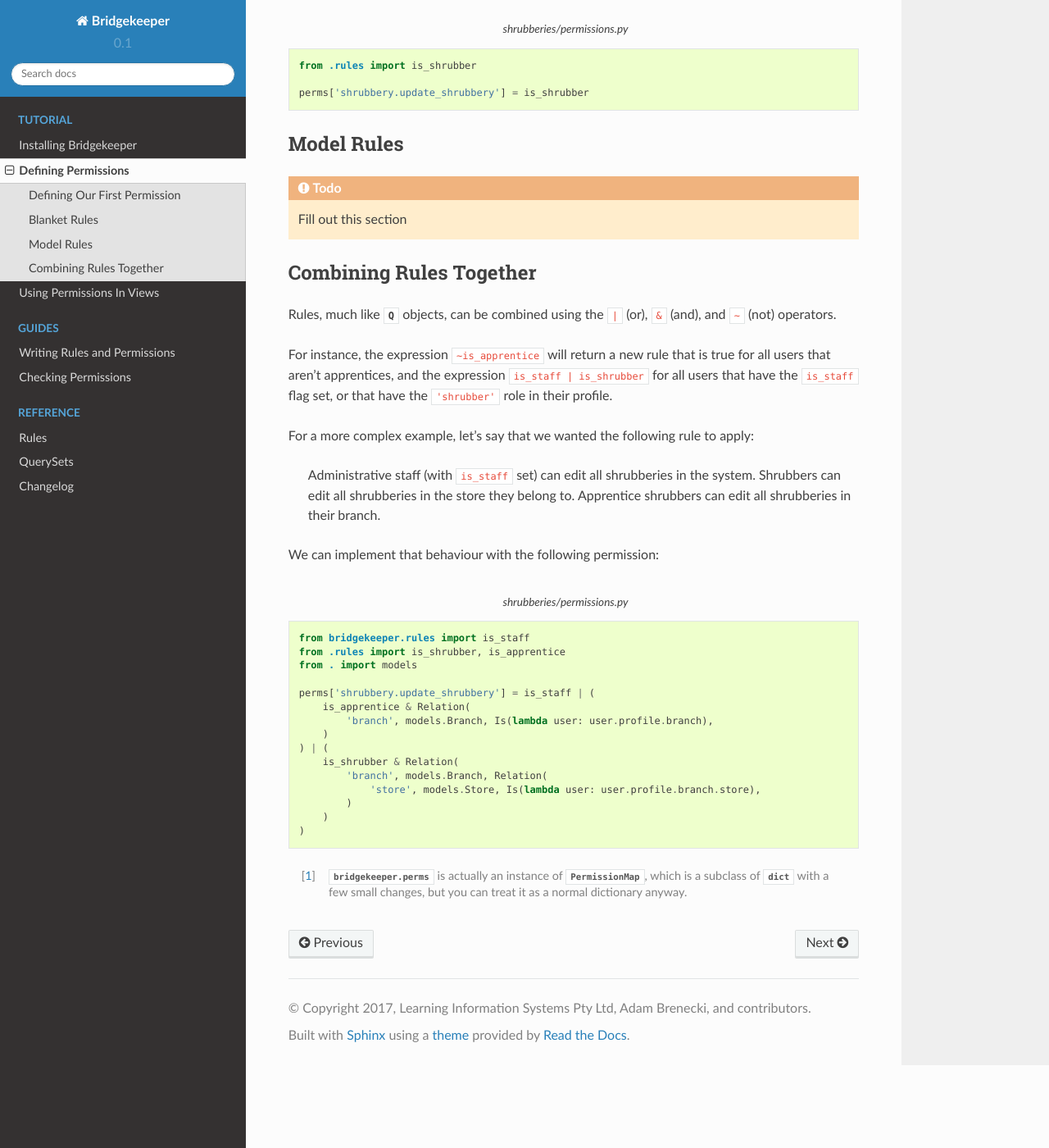
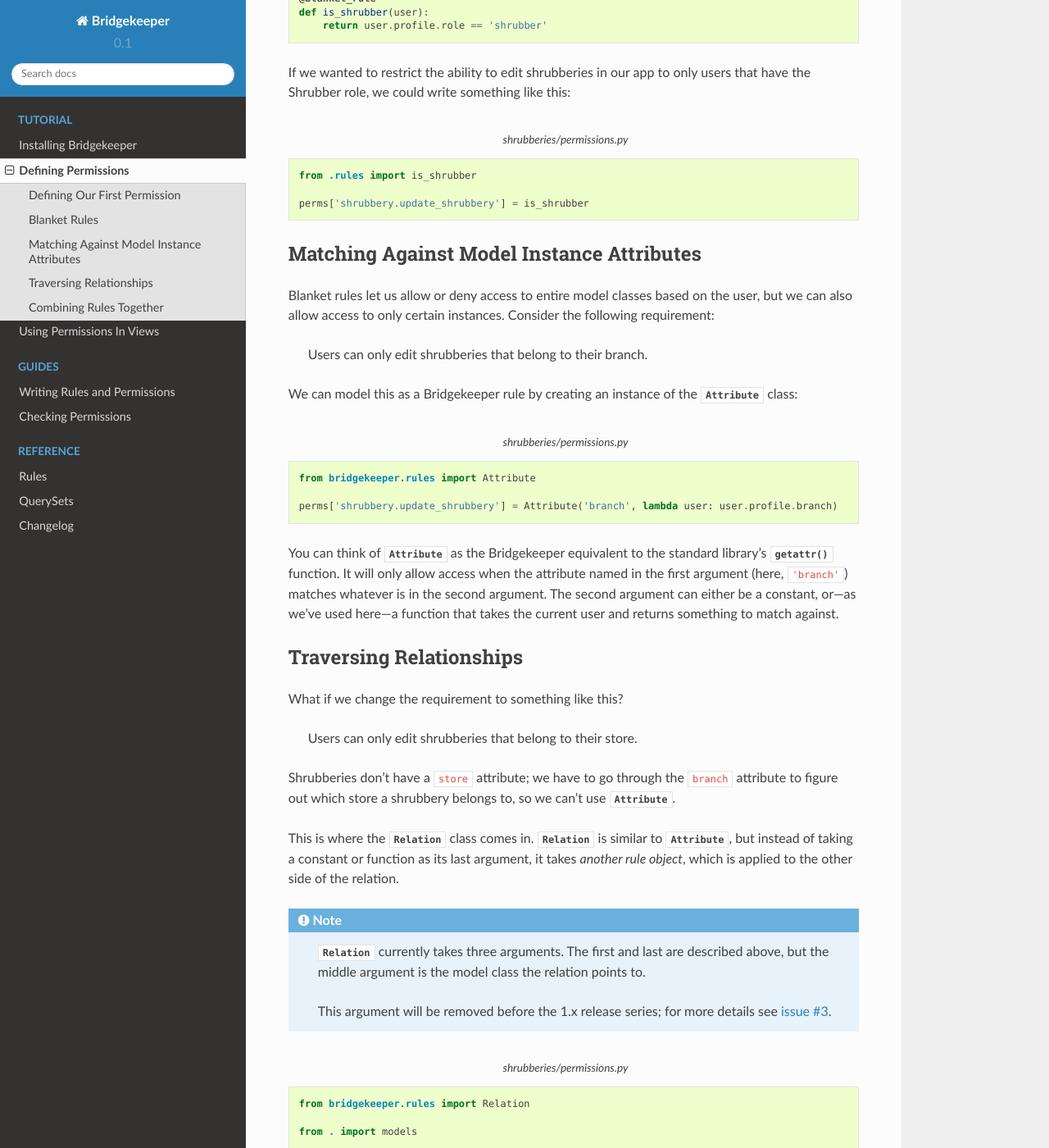
Before and after one commit to daisylb/bridgekeeper, a Sphinx documentation site: the page built from docs/tutorial/permissions.rst, in a window 1280 px wide and 1400 px high, scrolled down 2374 px. Shown: the whole window at 82% size. Built offline with Sphinx 7.4.7 and the Read the Docs theme 2.0.0, drawn with Linux system fonts in a browser that asks for light colours; some of the changed text lies outside the part shown.

Commit message:
Add Attribute and Relation classes to tutorial

```diff
--- a/docs/tutorial/permissions.rst
+++ b/docs/tutorial/permissions.rst
@@ -26,6 +26,14 @@ In this tutorial, we'll be using a example app, an online stock management porta
 
 
     class Profile(models.Model):
+        """User profile.
+
+        Every user has one Profile object attached to them, which is
+        automatically created when the user is added, and holds information
+        about which branch of which store they belong to and what their
+        role is.
+        """
+
         user = models.OneToOneField(User, on_delete=models.CASCADE)
         branch = models.ForeignKey(Branch, on_delete=models.PROTECT)
         role = models.CharField(max_length=16, choices=(
@@ -96,12 +104,58 @@ If we wanted to restrict the ability to edit shrubberies in our app to only user
 
     perms['shrubbery.update_shrubbery'] = is_shrubber
 
-Model Rules
------------
+Matching Against Model Instance Attributes
+------------------------------------------
 
-.. todo::
+Blanket rules let us allow or deny access to entire model classes based on the user, but we can also allow access to only certain instances. Consider the following requirement:
 
-    Fill out this section
+    Users can only edit shrubberies that belong to their branch.
+
+We can model this as a Bridgekeeper rule by creating an instance of the :class:`~bridgekeeper.rules.Attribute` class:
+
+.. code-block:: python
+    :caption: shrubberies/permissions.py
+
+    from bridgekeeper.rules import Attribute
+
+    perms['shrubbery.update_shrubbery'] = Attribute('branch', lambda user: user.profile.branch)
+
+You can think of :class:`~bridgekeeper.rules.Attribute` as the Bridgekeeper equivalent to the standard library's :func:`getattr` function. It will only allow access when the attribute named in the first argument (here, ``'branch'``) matches whatever is in the second argument. The second argument can either be a constant, or—as we've used here—a function that takes the current user and returns something to match against.
+
+Traversing Relationships
+------------------------
+
+What if we change the requirement to something like this?
+
+    Users can only edit shrubberies that belong to their store.
+
+Shrubberies don't have a ``store`` attribute; we have to go through the ``branch`` attribute to figure out which store a shrubbery belongs to, so we can't use :class:`~bridgekeeper.rules.Attribute`.
+
+This is where the :class:`~bridgekeeper.rules.Relation` class comes in. :class:`~bridgekeeper.rules.Relation` is similar to :class:`~bridgekeeper.rules.Attribute`, but instead of taking a constant or function as its last argument, it takes *another rule object*, which is applied to the other side of the relation.
+
+.. note::
+
+    :class:`~bridgekeeper.rules.Relation` currently takes three arguments. The first and last are described above, but the middle argument is the model class the relation points to.
+
+    This argument will be removed before the 1.x release series; for more details see `issue #3`_.
+
+ .. _`issue #3`: https://github.com/adambrenecki/bridgekeeper/issues/3
+
+
+.. code-block:: python
+    :caption: shrubberies/permissions.py
+
+    from bridgekeeper.rules import Relation
+
+    from . import models
+
+    perms['shrubbery.update_shrubbery'] = Relation(
+        'branch',
+        models.Branch,
+        # This rule gets checked against the branch object, not the shrubbery
+        Attribute('store', lambda user: user.profile.branch.store),
+    )
+
 
 Combining Rules Together
 ------------------------
@@ -124,9 +178,7 @@ We can implement that behaviour with the following permission:
     from . import models
 
     perms['shrubbery.update_shrubbery'] = is_staff | (
-        is_apprentice & Relation(
-            'branch', models.Branch, Is(lambda user: user.profile.branch),
-        )
+        is_apprentice & Attribute('branch', lambda user: user.profile.branch)
     ) | (
         is_shrubber & Relation(
             'branch', models.Branch, Relation(
```
